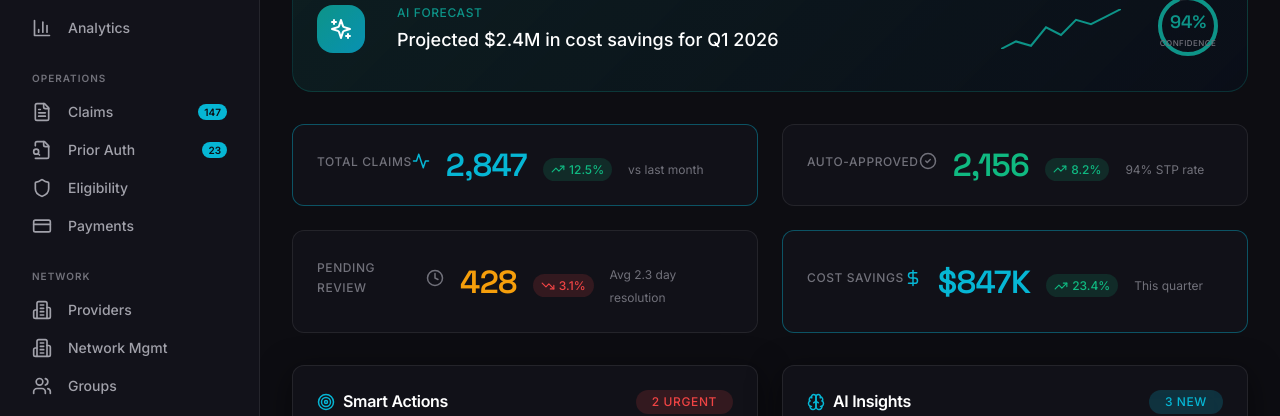
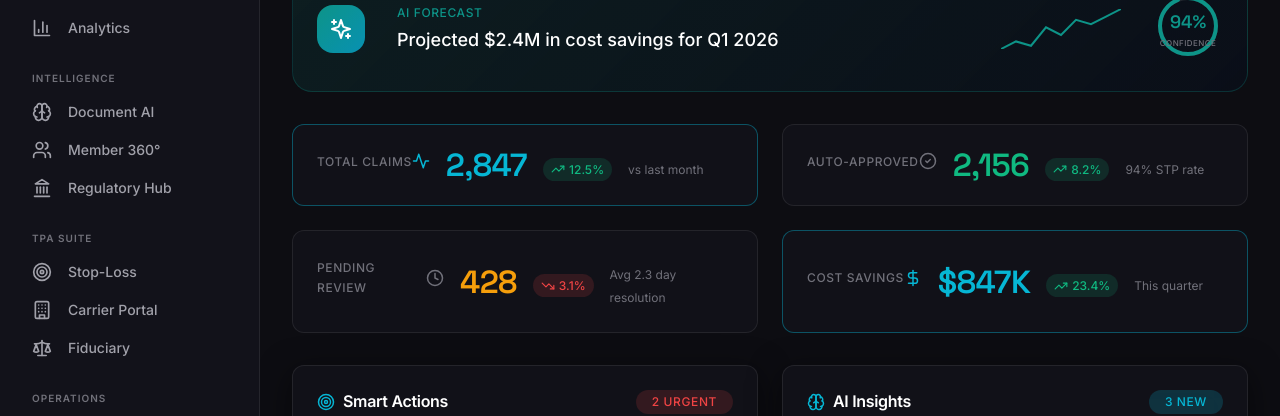
Before and after one commit to SamSnead85/ProjectApexHealth, a React (Vite) app: page / in a window 1280 px wide. Both pictures are taken after a click on the button "Admin". Shown: the part 235-651 px from the top of the page. Built offline with nearby package versions, Linux system fonts and the light colour scheme; no server answers.

Commit message:
feat: Add sidebar navigation for enhancement modules
- Added Intelligence group: Document AI, Member 360°, Regulatory Hub
- Added TPA Suite group: Stop-Loss, Carrier Portal, Fiduciary
- New icons: Brain, Landmark, Scale, Building, Target

```diff
--- a/src/components/layout/Sidebar.tsx
+++ b/src/components/layout/Sidebar.tsx
@@ -16,7 +16,13 @@ import {
     CreditCard,
     Shield,
     LogOut,
-    Activity
+    Activity,
+    Brain,
+    Radar,
+    Landmark,
+    Scale,
+    Building,
+    Target
 } from 'lucide-react'
 import './Sidebar.css'
 
@@ -50,6 +56,22 @@ const portalNavigation: Record<string, NavGroup[]> = {
                 { id: 'sir', label: 'SIR Analytics', icon: <Activity size={20} />, path: '/admin/sir' },
                 { id: 'workflows', label: 'Workflow Builder', icon: <GitBranch size={20} />, path: '/admin/workflows' },
                 { id: 'insights', label: 'Analytics', icon: <BarChart3 size={20} />, path: '/admin/insights' },
+            ]
+        },
+        {
+            title: 'Intelligence',
+            items: [
+                { id: 'documents', label: 'Document AI', icon: <Brain size={20} />, path: '/admin/document-intelligence' },
+                { id: 'member360', label: 'Member 360°', icon: <Users size={20} />, path: '/admin/member-360' },
+                { id: 'regulatory', label: 'Regulatory Hub', icon: <Landmark size={20} />, path: '/admin/regulatory-hub' },
+            ]
+        },
+        {
+            title: 'TPA Suite',
+            items: [
+                { id: 'stoploss', label: 'Stop-Loss', icon: <Target size={20} />, path: '/admin/stop-loss' },
+                { id: 'carrier', label: 'Carrier Portal', icon: <Building size={20} />, path: '/admin/carrier-portal' },
+                { id: 'fiduciary', label: 'Fiduciary', icon: <Scale size={20} />, path: '/admin/fiduciary' },
             ]
         },
         {
```
